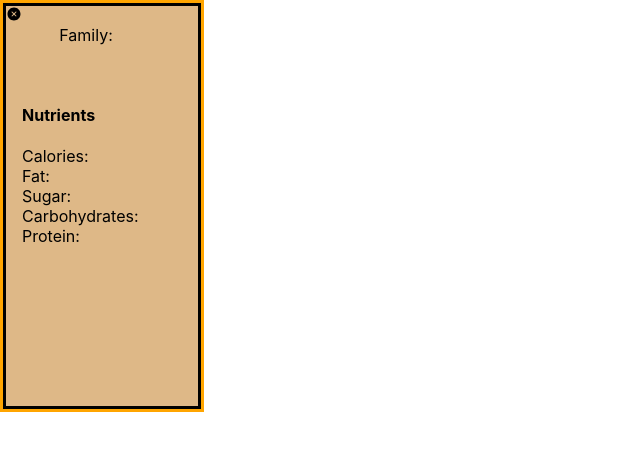
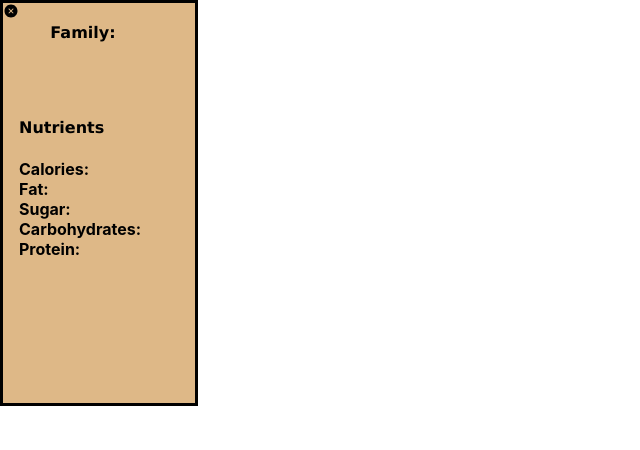
Before and after one commit to meenakshisureshbabu/ReactAPIProject, a React (Create React App) app: page / in a window 1280 px wide. Shown: the top 450 px of the page, without its empty margins (0-640 px from the left). Built offline with nearby package versions, Linux system fonts and the light colour scheme; no server answers.

Commit message:
Installed react popup

```diff
--- a/package.json
+++ b/package.json
@@ -11,6 +11,7 @@
     "react-dom": "^18.2.0",
     "react-icons": "^4.12.0",
     "react-scripts": "5.0.1",
+    "reactjs-popup": "^2.0.6",
     "web-vitals": "^2.1.4"
   },
   "scripts": {
@@ -41,6 +42,4 @@
     "@types/cors": "^2.8.17"
   },
   "proxy": "https://www.fruityvice.com"
-
-
 }
--- a/src/components/FruitComponents/FruitCard.jsx
+++ b/src/components/FruitComponents/FruitCard.jsx
@@ -27,15 +27,15 @@ function FruitCard() {
           <span className='"close'><IoIosCloseCircle /></span>
             <div className='fruit-header'>
 
-                <div><h3>{data.name}</h3></div>
-                <div>Family: {data.family}</div>
+                <div><h2 className='dataname'>{data.name}</h2></div>
+                <div><p className='familyname'>Family: {data.family}</p></div>
                 <div className='nutrients-header-div'>
-                    <div><h4>Nutrients</h4></div>
-                    <div>Calories: {data && data.nutritions && data.nutritions.calories}</div>
-                    <div>Fat: {data && data.nutritions && data.nutritions.fat}</div>
-                    <div>Sugar: {data && data.nutritions && data.nutritions.sugar}</div>
-                    <div>Carbohydrates: {data && data.nutritions && data.nutritions.carbohydrates}</div>
-                    <div>Protein: {data && data.nutritions && data.nutritions.protein}</div>
+                    <div className='nutrients'><h4>Nutrients</h4></div>
+                    <div className='calories'>Calories: <div>{data && data.nutritions && data.nutritions.calories}</div></div>
+                    <div className='fat'>Fat: <div>{data && data.nutritions && data.nutritions.fat}</div></div>
+                    <div className='sugar'>Sugar: <div>{data && data.nutritions && data.nutritions.sugar}</div></div>
+                    <div className='carbo'>Carbohydrates: <div>{data && data.nutritions && data.nutritions.carbohydrates}</div></div>
+                    <div className='protein'>Protein: <div>{data && data.nutritions && data.nutritions.protein}</div></div>
                 </div>
 
             </div>
--- a/src/components/FruitComponents/fruitcard.css
+++ b/src/components/FruitComponents/fruitcard.css
@@ -1,5 +1,4 @@
 .fruit-card-div{
-    border: solid orange;
     position: absolute;
 }
 
@@ -23,3 +22,20 @@
     width: 10vw;
     height: 30vh;
 }
+
+.calories, .fat, .sugar, .carbo, .protein{
+    display: flex;
+    justify-content: center;
+    gap: 1em;
+    font-weight: bold;
+}
+
+
+.dataname{
+    font-family: 'Lucida Sans', 'Lucida Sans Regular', 'Lucida Grande', 'Lucida Sans Unicode', Geneva, Verdana, sans-serif;
+}
+
+.familyname, .nutrients{
+    font-family: Verdana, Geneva, Tahoma, sans-serif;
+    font-weight: bold;
+}
```
Also changed, not shown: 1 other file (tests, documents, lock files or other folders).
